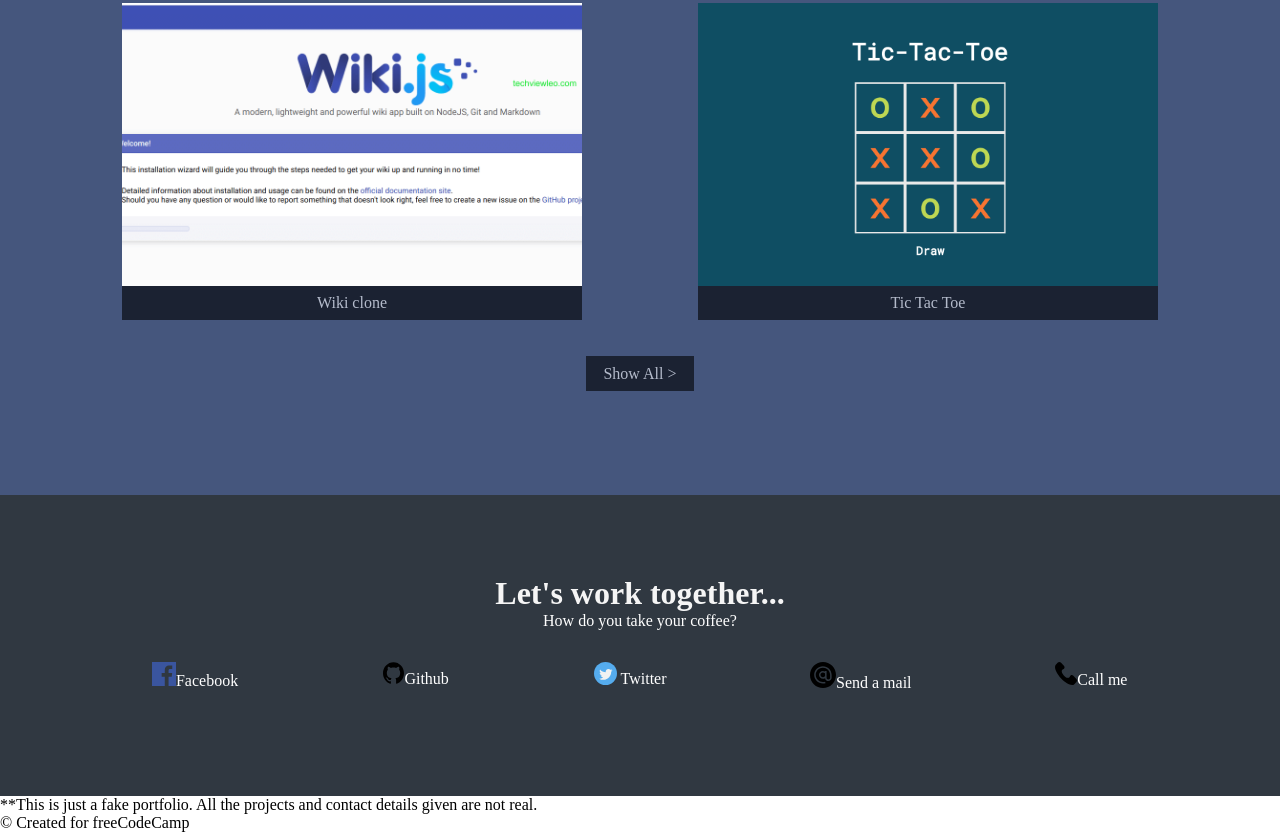
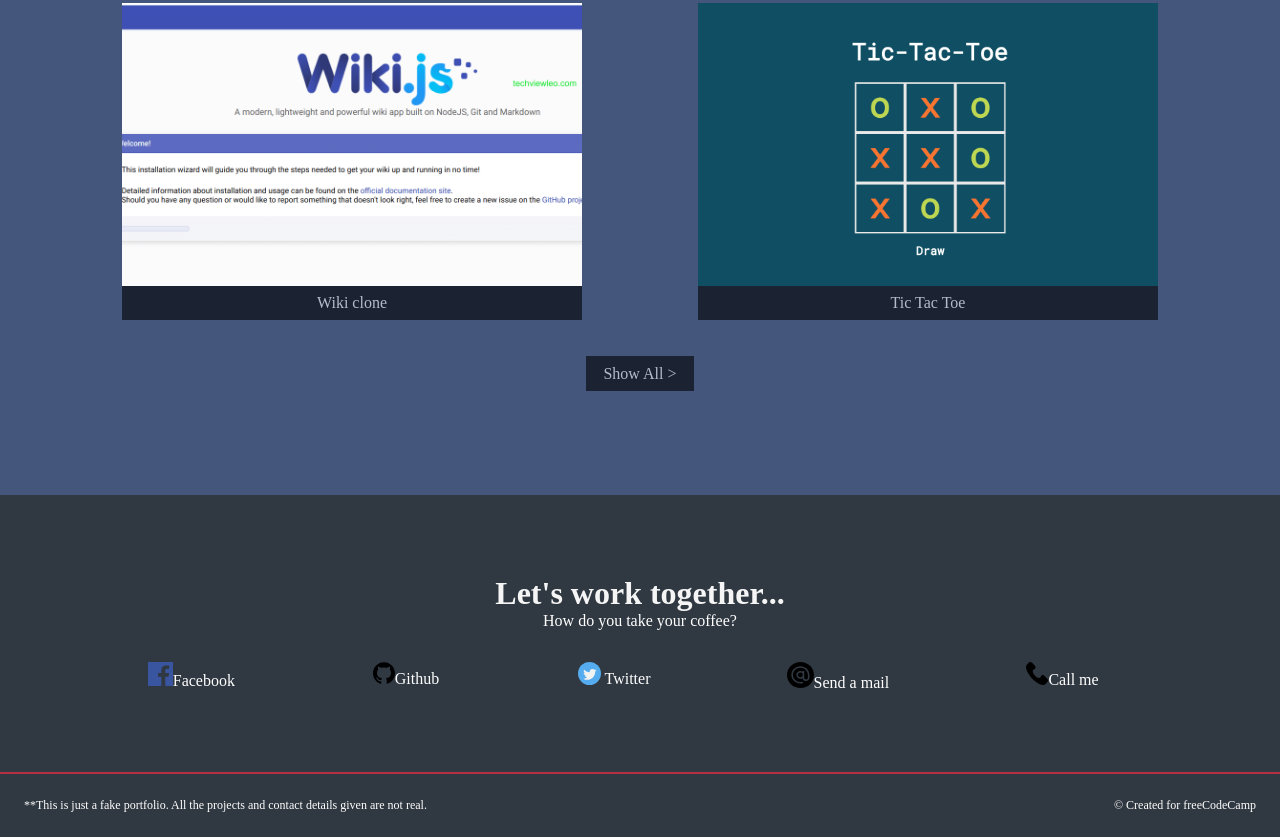
Before and after one commit to RohitLobo/traningRepo, a plain HTML site: page user_story_5/index.html in a window 1280 px wide. Shown: the part 1792-2629 px from the top of the page. Drawn offline with Linux system fonts and the light colour scheme.

Commit message:
footer complete

```diff
--- a/user_story_5/css/style.css
+++ b/user_story_5/css/style.css
@@ -127,10 +127,17 @@ margin-bottom:1em;
 
 .project-tile{
     width:40%;
-    /* border:2px orange solid; */
     margin-bottom: 2em;
+}
+
+.project-tile:hover,.project-tile:focus{
+    background-color: #303841;
+    opacity:.5;
+
 
 }
+
+
 
 .project-tile-title{
     color:white;
@@ -175,8 +182,6 @@ margin-bottom:1em;
     transform-style: ease-out;
     border:1px #B52F40 solid;
     opacity:1;
-
-
 }
 
 /* .hide{
@@ -196,6 +201,7 @@ margin-bottom:1em;
 .container-contact{
     background-color: #303841;
     padding:5em;
+    border-bottom:#B52F40 2px solid;
 }
 
 .contact-title{
@@ -214,16 +220,22 @@ margin-bottom:1em;
     text-align: center;
     display:flex;
     justify-content: space-around;
-    /* flex-flow: wrap; */
+    margin-right:2em;
+
 
 }
 
 #profile-link{
     text-decoration: none;
     color:white;
-    margin-bottom:1.5em;
-    /* padding:0 0.5em;     */
-    /* border:2px red solid; */
+}
+
+#profile-link:hover,#profile-link:focus{
+    /* transition:ease-in; */
+    transition-duration: 2s;
+    transition-delay: 0.25s;
+    color:#B52F40;
+    padding-top:0.5em;
 
 }
 
@@ -234,3 +246,15 @@ margin-bottom:1em;
 
 
 /*footer secton*/
+.container-footer{
+    background-color: #303841;
+    padding:1.5em;
+}
+
+.footer-section{
+    display:flex;
+    font-size: 0.75rem;
+    color:white;
+    justify-content: space-between;
+
+}
--- a/user_story_5/index.html
+++ b/user_story_5/index.html
@@ -24,7 +24,7 @@
             <div class='container-welcome-section'>
                 <section id='welcome-section'>
                     <div class='welcome-section-title'>
-                        <h1>Hello there, I'm Tihor</h1>
+                        <h1>Hello there, I'm Ti whore</h1>
                         <p class="subtitle">A wannabe dev</p>
                     </div>
                 </section>
```
